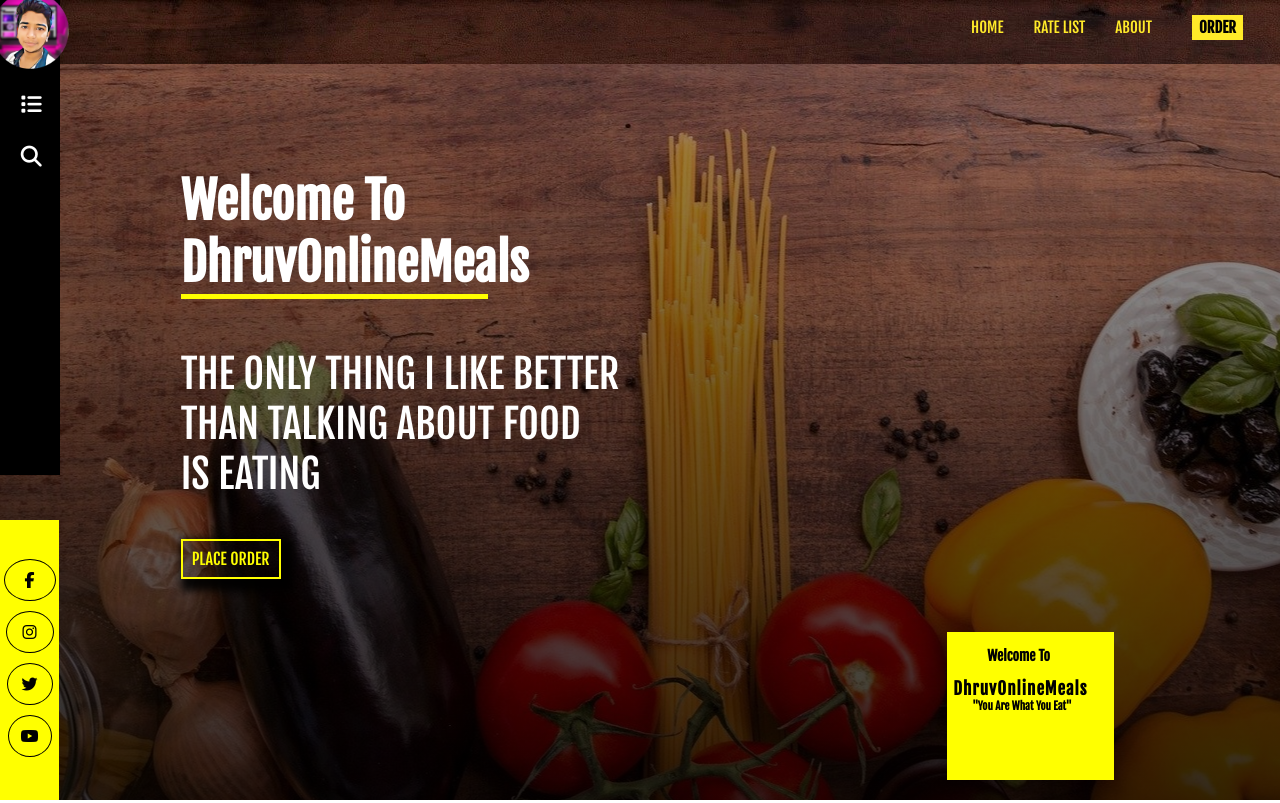
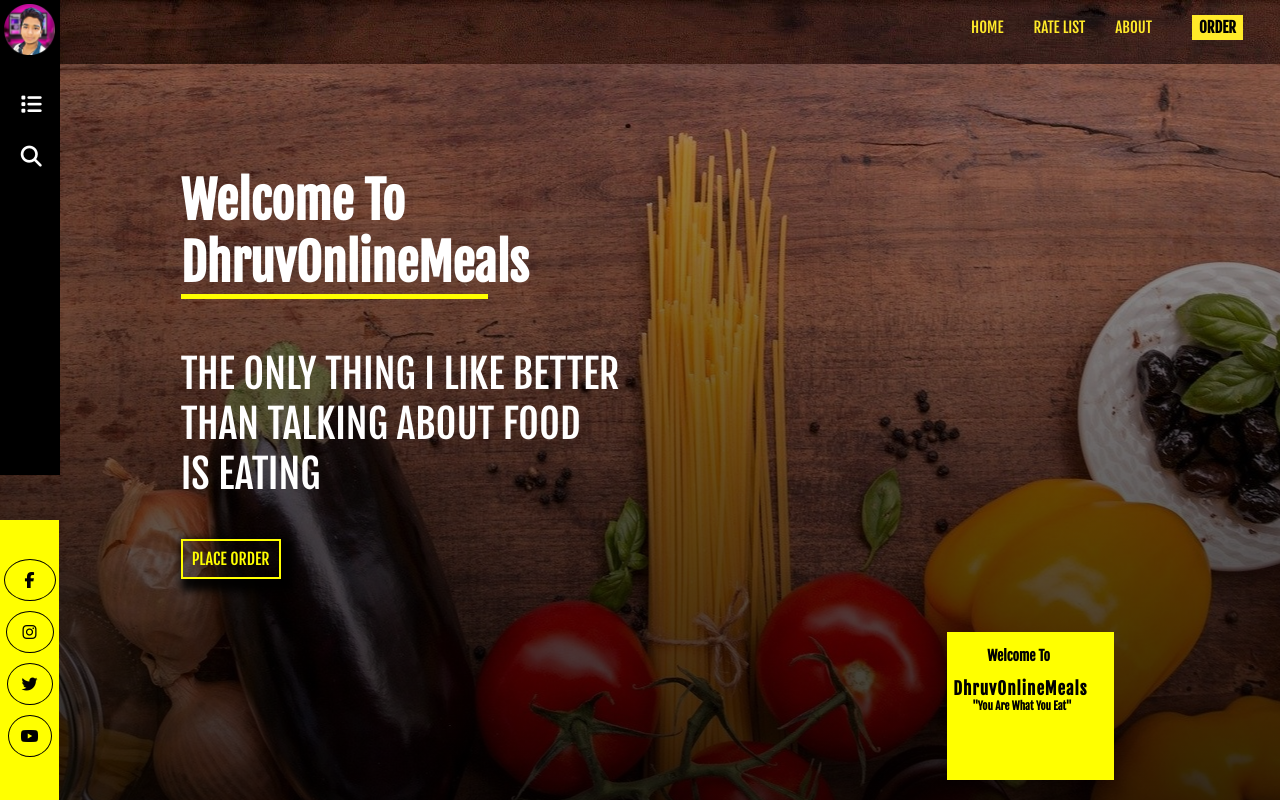
Before and after one commit to dhruv1086/cssdhruv.github.io, a plain HTML site: page index.html in a window 1280 px wide. Shown: the top 803 px of the page. Drawn offline with Linux system fonts and the light colour scheme; grey boxes are pictures that could not be loaded.

Commit message:
Update style.css

```diff
--- a/style.css
+++ b/style.css
@@ -45,11 +45,6 @@ ul li a{
     padding-left: 4px;
     cursor: pointer;
 }
-
-#logo img:hover{
-   transform: scale(1.5);
-}
-
 #deek{
     background-image: black;
     background-position: center center;
```
